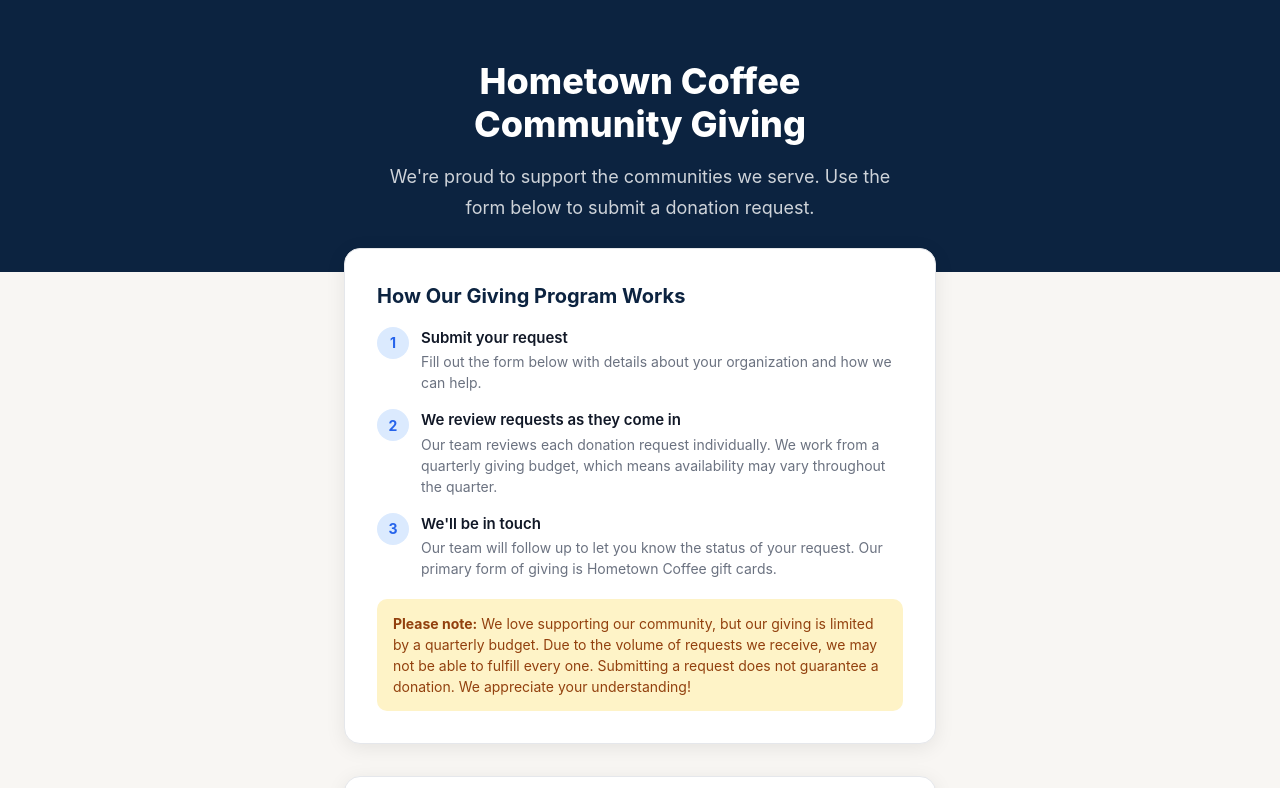
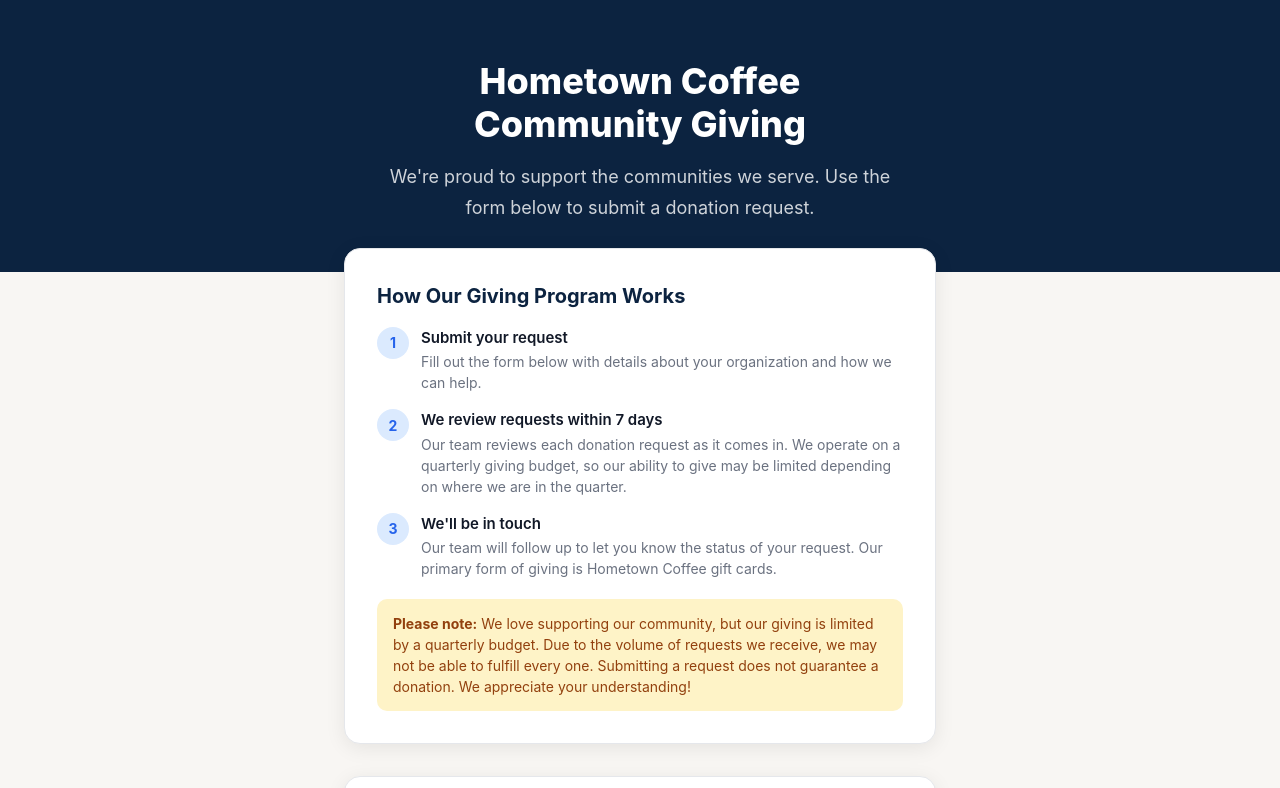
Before and after one commit to lou847/donation-tracker, a Next.js app: page /request-form in a window 1280 px wide. Shown: the top 788 px of the page. Built offline with nearby package versions, Linux system fonts and the light colour scheme.

Commit message:
Update wording - 7 day review with quarterly budget

```diff
--- a/src/app/request-form/page.tsx
+++ b/src/app/request-form/page.tsx
@@ -100,7 +100,7 @@
             Thank you for your donation request! Our team will review it and follow up with you at <strong>{contactEmail}</strong>.
           </p>
           <p style={{ fontSize: '14px', color: '#9ca3af', marginTop: '24px' }}>
-            Please allow 1-2 weeks for a response.
+            We typically respond within 7 days.
           </p>
         </div>
       </div>
@@ -208,8 +208,8 @@
                 flexShrink: 0,
               }}>2</div>
               <div>
-                <p style={{ fontSize: '15px', fontWeight: 600, color: '#111827', marginBottom: '2px' }}>We review requests as they come in</p>
-                <p style={{ fontSize: '14px', color: '#6b7280', lineHeight: 1.5 }}>Our team reviews each donation request individually. We work from a quarterly giving budget, which means availability may vary throughout the quarter.</p>
+                <p style={{ fontSize: '15px', fontWeight: 600, color: '#111827', marginBottom: '2px' }}>We review requests within 7 days</p>
+                <p style={{ fontSize: '14px', color: '#6b7280', lineHeight: 1.5 }}>Our team reviews each donation request as it comes in. We operate on a quarterly giving budget, so our ability to give may be limited depending on where we are in the quarter.</p>
               </div>
             </div>
 
```
